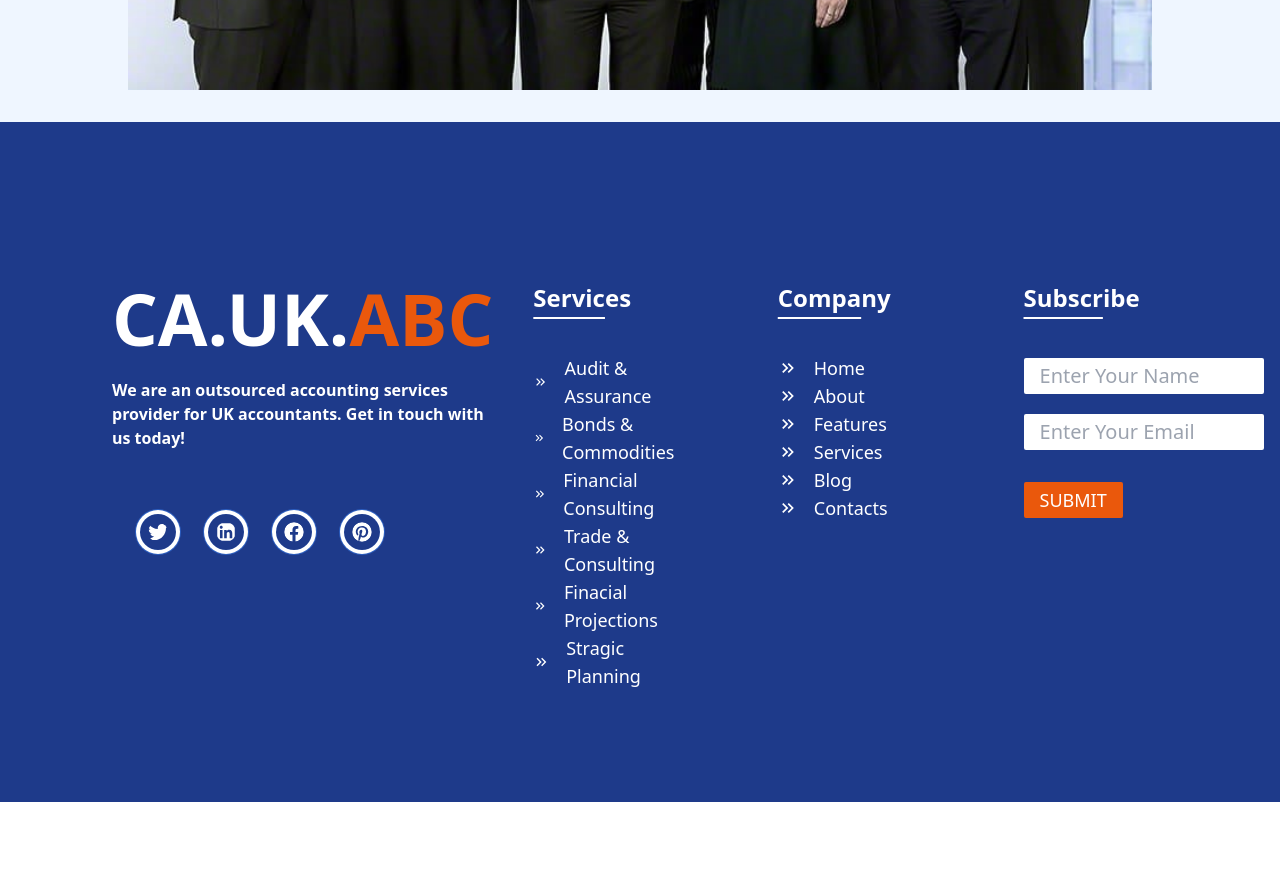
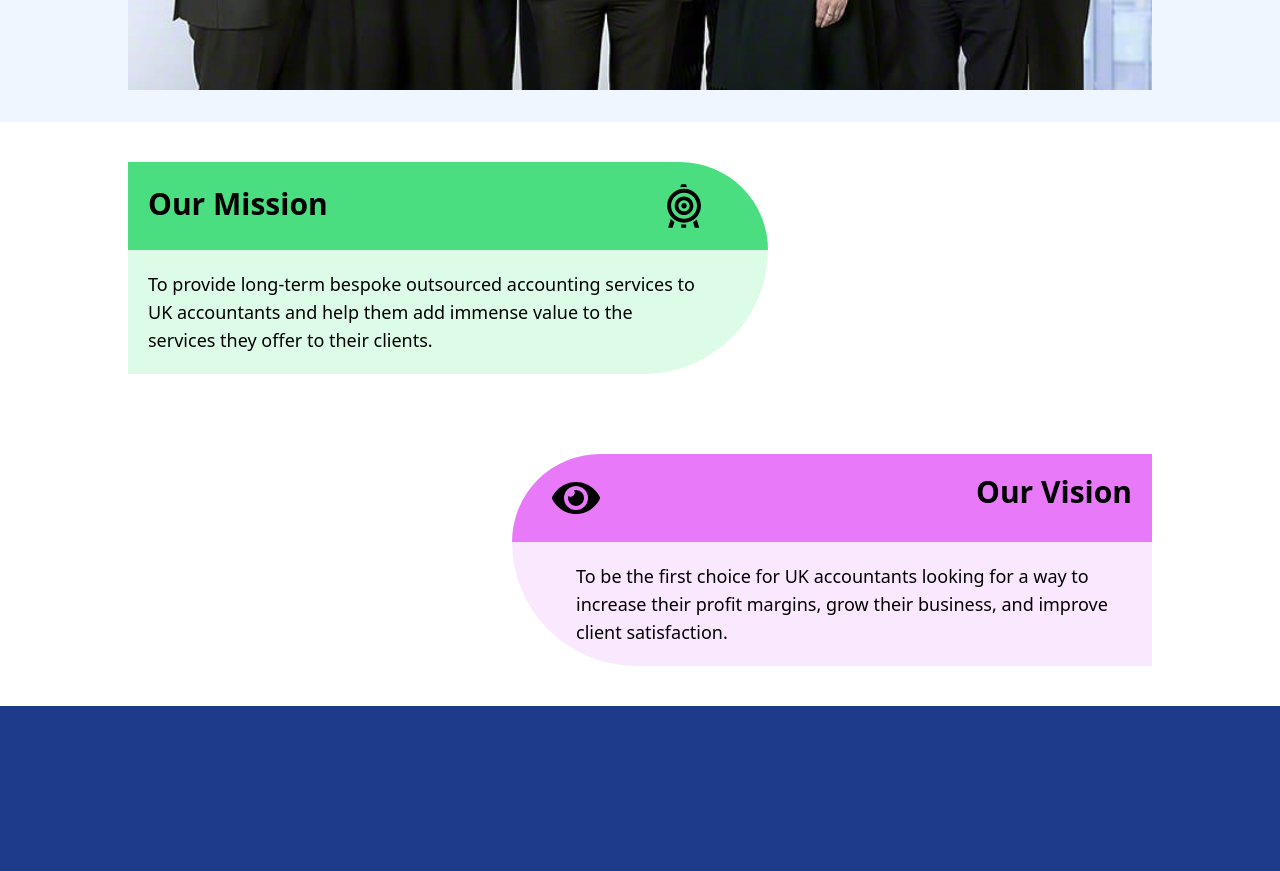
Before and after one commit to Flansh1137/ca, a React (Vite) app: page /about in a window 1280 px wide. Shown: the part 2560-3431 px from the top of the page. Before the commit the page ends 3362 px from the top, so only its background shows below. Built offline with nearby package versions, Linux system fonts and the light colour scheme.

Commit message:
mission vision

```diff
--- a/src/components/About/about.jsx
+++ b/src/components/About/about.jsx
@@ -4,6 +4,9 @@ import aboutTop from '../../assets/images/aboutTop.jpg'
 import aboutTeam from '../../assets/images/aboutTeam.jpg'
 import whatWeDo from '../../assets/images/whatWeDo.png'
 import ourStory from '../../assets/images/ourStory.jpg'
+import { GiArcheryTarget } from "react-icons/gi";
+import { FaRegEye } from "react-icons/fa";
+import { FaEye } from "react-icons/fa";
 
 const About = () => {
   return (
@@ -39,7 +42,7 @@ const About = () => {
 
           <img src={ourStory} className=' rounded-3xl	h-full pb-1  ' />
 
-          <p className='  lg:text-xl md:pl-4 lg:col-span-2'> <span className='font-bold'>CA.UK.ABC</span>began its journey in the early 1970s as a small but ambitious accountancy practice in Birmingham. Over the decades, we have grown and evolved, driven by a commitment to excellence and a passion for supporting the success of our clients. In 2002, we relocated to Manchester, transforming an old industrial building into a modern, state-of-the-art office space that reflects our innovative spirit and dedication to quality. <span className='hidden lg:block lg:gird row-span-1 lg:text-xl' >Recognizing the growing need for efficient and reliable accounting support, we expanded our services in 2005 to include outsourced accountancy solutions from our dedicated team in India. By refining our processes and building a skilled team overseas, we identified an opportunity to offer our high-quality outsourcing services to independent accountancy practices across the UK. In 2010, CA.UK.ABC Outsourcing was established as a standalone entity, marking a new chapter in our commitment to empowering UK accountants.</span> </p>
+          <p className='  lg:text-xl md:pl-4 lg:col-span-2'> <span className='font-bold'>CA.UK.ABC</span> began its journey in the early 1970s as a small but ambitious accountancy practice in Birmingham. Over the decades, we have grown and evolved, driven by a commitment to excellence and a passion for supporting the success of our clients. In 2002, we relocated to Manchester, transforming an old industrial building into a modern, state-of-the-art office space that reflects our innovative spirit and dedication to quality. <span className='hidden lg:block lg:gird row-span-1 lg:text-xl' >Recognizing the growing need for efficient and reliable accounting support, we expanded our services in 2005 to include outsourced accountancy solutions from our dedicated team in India. By refining our processes and building a skilled team overseas, we identified an opportunity to offer our high-quality outsourcing services to independent accountancy practices across the UK. In 2010, CA.UK.ABC Outsourcing was established as a standalone entity, marking a new chapter in our commitment to empowering UK accountants.</span> </p>
         </div>
         <p className='lg:gird row-span-1 lg:text-xl' >Recognizing the growing need for efficient and reliable accounting support, we expanded our services in 2005 to include outsourced accountancy solutions from our dedicated team in India. By refining our processes and building a skilled team overseas, we identified an opportunity to offer our high-quality outsourcing services to independent accountancy practices across the UK. In 2010, CA.UK.ABC Outsourcing was established as a standalone entity, marking a new chapter in our commitment to empowering UK accountants.</p>
       </div>
@@ -53,9 +56,26 @@ const About = () => {
         </div>
       </div>
 
+      {/* mission vision  */}
 
+      <div className='grid grid-rows-2  md:gap-4 lg:gap-10 py-10 px-10 md:px-20 lg:px-32'>
+        <div className='lg:pr-96 '>
+          <div className='flex text-3xl font-bold  p-5 bg-green-400 rounded-e-full rounded-br-none justify-between'>
+            <h1 className=' pt-2 md:pt-1 '> Our Mission  </h1>
+            <p className=' text-5xl pr-5 md:pr-10  ' > <GiArcheryTarget /></p>
+          </div>
+          <p className='text-lg py-5 pl-5 pr-16 bg-green-100 rounded-r-full rounded-tr-none '>To provide long-term bespoke outsourced accounting services to UK accountants and help them add immense value to the services they offer to their  clients.</p>
+        </div>
 
+        <div className='pt-5  lg:pl-96 '>
+          <div className='text-end pt-10 md:pt-5 lg:pt-0 justify-between  flex text-3xl font-bold  p-5 bg-fuchsia-400 rounded-s-full rounded-bl-none'>
+            <p className=' text-5xl pl-5 md:pr-10 lg:pt-5 ' >  <FaEye />    </p>
+            <h1 className=' lg:pt-5 '> Our Vision </h1>
+          </div>
 
+          <p className='text-lg py-5 pr-5 pl-16 bg-fuchsia-100  rounded-l-full rounded-tl-none '>To be the first choice for UK accountants looking for a way to increase their profit margins, grow their business, and improve client satisfaction.</p>
+        </div>
+      </div>
     </>
   )
 }
```
